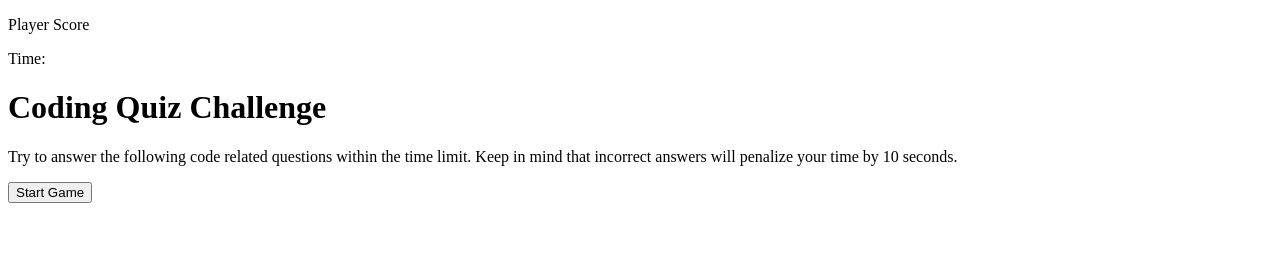
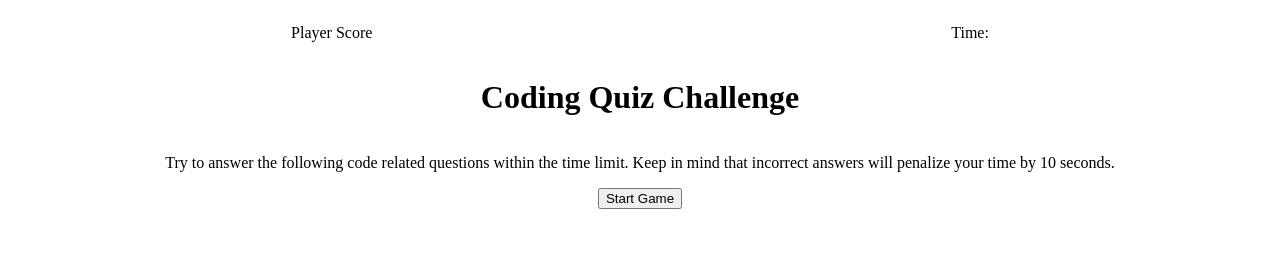
Before and after one commit to cdfishe1/javascript-quiz, a plain HTML site: page index.html in a window 1280 px wide. Drawn offline with Linux system fonts and the light colour scheme.

Commit message:
Employ flexbox for intro screen.

```diff
--- a/assets/css/styles.css
+++ b/assets/css/styles.css
@@ -1,4 +1,30 @@
 /* Question and choices list */
+header {
+    display: flex;
+    flex-wrap: wrap;
+    justify-content: space-around;
+    align-items: center;
+}
+
+h1 {
+    text-align: center;
+}
+
+.game-explain {
+    text-align: center;
+}
+
+.start-gamebutton {
+    align-self: center;
+}
+
+main {
+    display: flex;
+    flex-flow: column wrap;
+    justify-content: center;
+    width: 80%;
+    margin: 0 auto;
+}
 
 main ul {
     display: none;
--- a/index.html
+++ b/index.html
@@ -15,8 +15,8 @@
     </header>
     <main>
         <h1></h1>
-        <p id='gameExplanation'></p>
-        <button id='startGame' class='start-game-button'></button>
+        <p id='gameExplanation' class='game-explain'></p>
+        <button id='startGame' class='start-gamebutton'></button>
         <ul>
             <li><button  id='choice1' class='choice-button'></button></li>
             <li><button  id='choice2' class='choice-button'></button></li>
```
